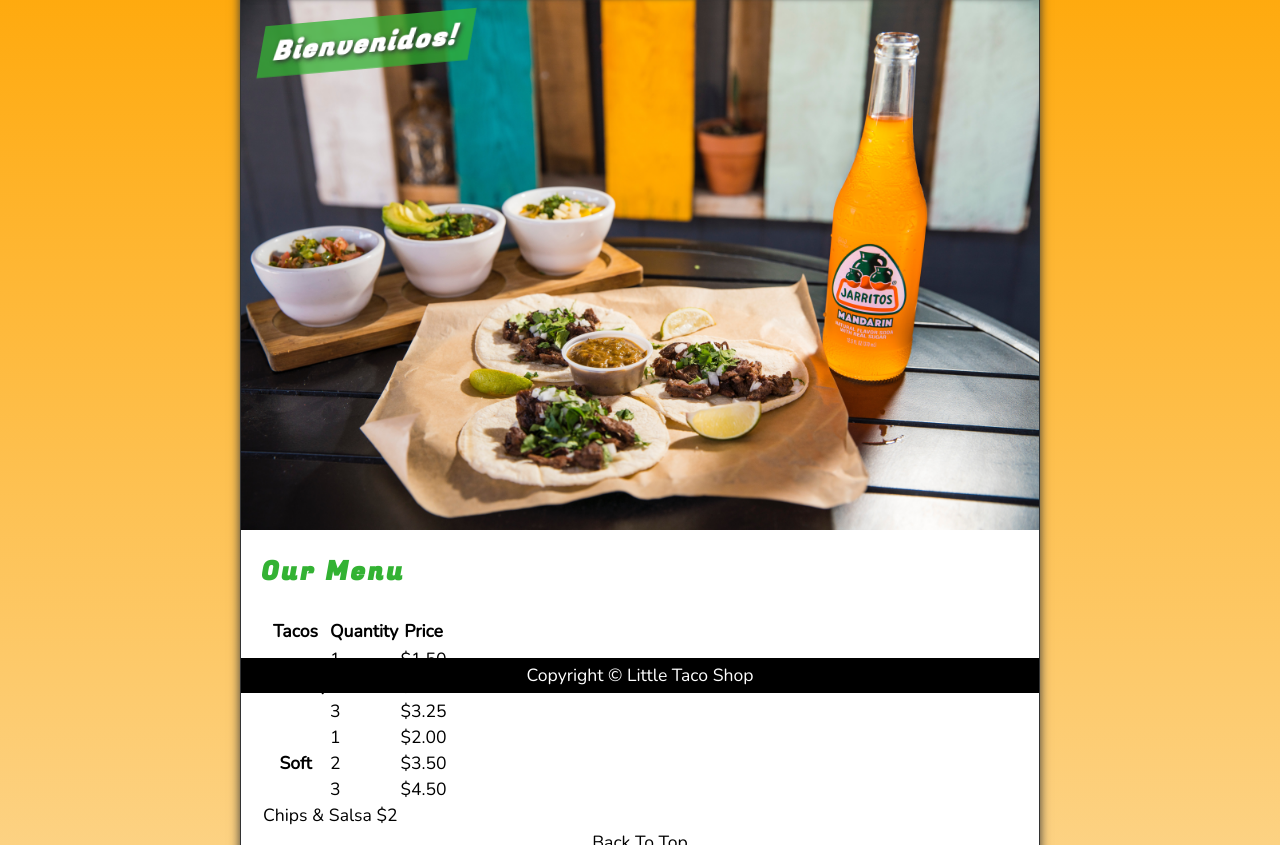
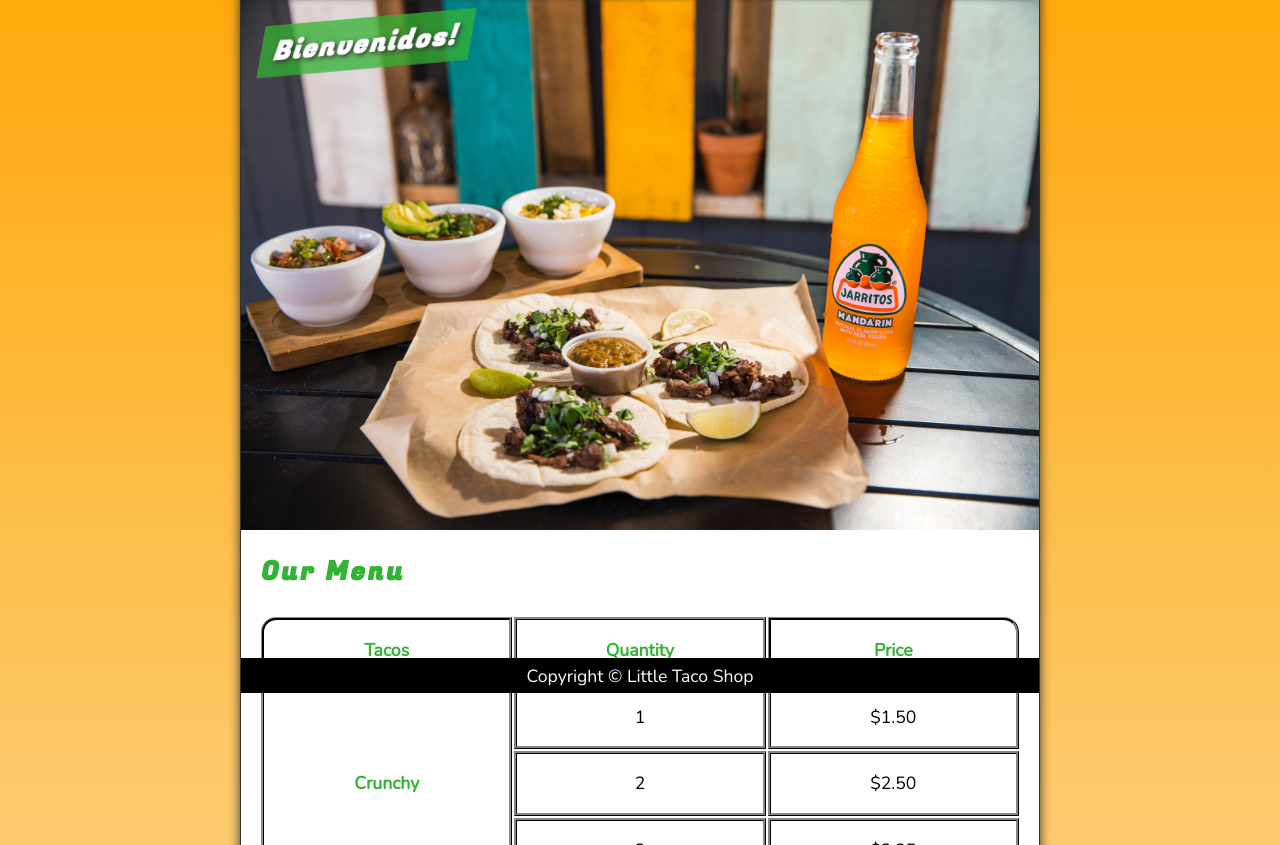
Before and after one commit to Intira-72/css-learning-project, a plain HTML site: page CSS Complete Project For Beginners/index.html in a window 1280 px wide. Shown: the part 107-952 px from the top of the page. Drawn offline with nearby package versions, Linux system fonts and the light colour scheme.

Commit message:
Update style.css
- Menu Style

```diff
--- a/CSS Complete Project For Beginners/css/style.css
+++ b/CSS Complete Project For Beginners/css/style.css
@@ -44,6 +44,7 @@ input, button, textarea {
 
     /* || BORDERS */
     --BORDERS: 1px solid var(--BORDER-COLOR);
+    --BORDER-RADIUS: 15px;
 
     /* || STANDARD PADDING */
     --PADDING-TB: 0.25em;
@@ -233,14 +234,82 @@ a:active {
 .contact__input,
 .contact__textarea {
     padding: 0.5em;
-    border-radius: 15px;
+    border-radius: var(--BORDER-RADIUS);
     border-width: 2px;
     width: 100%;
 }
 
 .contact__button {
     padding: 0.5em;
-    border-radius: 15px;
+    border-radius: var(--BORDER-RADIUS);
     background-color: var(--HIGHLIGHT-COLOR);
     color: var(--HEADER-COLOR);
 }
+
+/* || MENU */
+thead, tbody, tfoot, tr {
+    display: contents;
+}
+
+.menu__container {
+    display: grid;
+    grid-template-columns: repeat(3, 1fr);
+    grid-template-areas:
+        "hd1 hd2 hd3"
+        "cr cr1 cr1p"
+        "cr cr2 cr2p"
+        "cr cr3 cr3p"
+        "sf sf1 sf1p"
+        "sf sf2 sf2p"
+        "sf sf3 sf3p"
+        "cs cs cs";
+    gap: 0.1em;
+    margin-bottom: 1em;
+}
+
+.menu__cr {
+    grid-area: cr;
+}
+
+.menu__sf {
+    grid-area: sf;
+}
+
+.menu__cs {
+    grid-area: cs;
+}
+
+.menu__cr,
+.menu__sf,
+.menu__cs,
+.menu__header {
+    color: var(--HIGHLIGHT-COLOR);
+    font-weight: bold;
+    height: 100%;
+    display: grid;
+    place-content: center;
+}
+
+.menu__header,
+.menu__item {
+    width: 100%;
+    padding: 1em;
+    border: medium ridge var(--BORDER-COLOR);
+}
+
+.menu__item {
+    display: grid;
+    place-content: center;
+}
+
+thead th:first-child {
+    border-top-left-radius: var(--BORDER-RADIUS);
+}
+
+thead th:last-child {
+    border-top-right-radius: var(--BORDER-RADIUS);
+}
+
+tfoot td {
+    border-radius: 0 0 var(--BORDER-RADIUS) var(--BORDER-RADIUS);
+}
```
